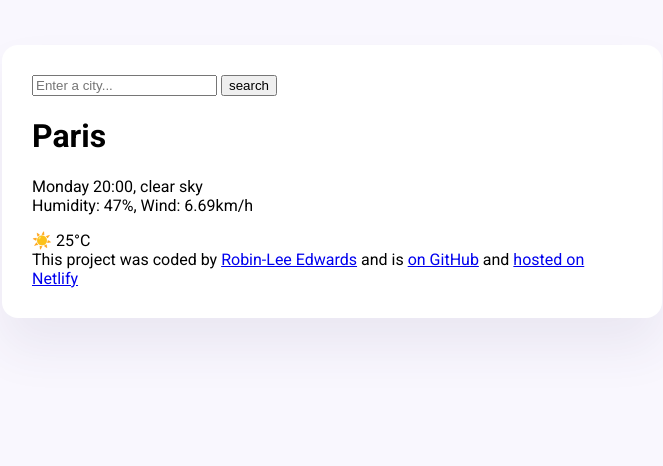
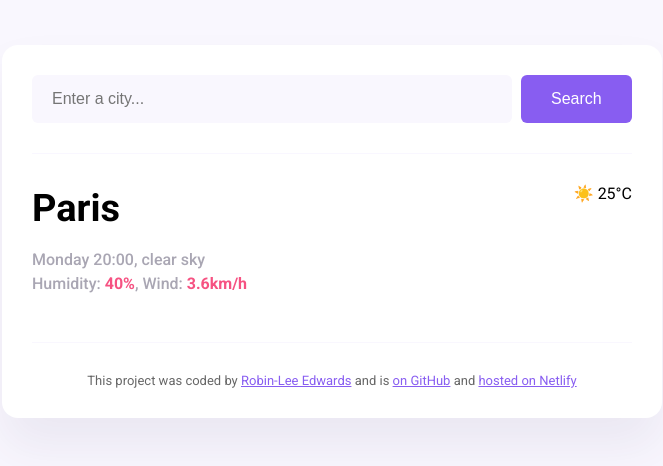
Before and after one commit to RobinLee1404/my-weathersearch-project, a plain HTML site: page index.html in a window 1280 px wide. Shown: the whole page, without its empty margins (308-971 px from the left). Drawn offline with Linux system fonts and the light colour scheme.

Commit message:
Added the basics CSS

```diff
--- a/index.html
+++ b/index.html
@@ -13,26 +13,25 @@
 <div class = weather-app>
 <body>
     <header>
-        <form>
-<input type = "search" placeholder = "Enter a city..." required/>
-<input type = "submit" value = "search"/>
-
-        </form>
+        <form class = "search-form">
+<input type = "Search" placeholder = "Enter a city..." required class = "search-form-input" >
+<input type = "submit" value = "Search" class = "search-form-button">
+  </form>
     </header>
     <main>
-        <h1>Paris</h1>
-    </main>
-    <div>
-   <p>
+        <div class = "weather-app-data">
+            <div>
+        <h1 class = "weather-app-city" id="city">Paris</h1>
+   <p class = "weather-app-details">
 Monday 20:00, clear sky
 <br/>
-Humidity: 47%, Wind: 6.69km/h
+ Humidity: <strong>40%</strong>, Wind:
+              <strong>3.6km/h</strong
    </p>
 </div>
-<div>
-☀️ 25°C
-<br/>
+<div>☀️ 25°C</div>
 </div>
+</main>
    <footer>
     This project was coded by
     <a href = "https://github.com/RobinLee1404/" target="_blank">Robin-Lee Edwards</a> and is</a>
--- a/src/style.css
+++ b/src/style.css
@@ -2,6 +2,13 @@ body {
     background-color: #f9f7fe;
     font-family:  "Roboto", "sans-serif";
 
+}
+header {
+  border-bottom: 1px solid #f9f7ff;
+  padding: 0 0 30px 0;
+}
+a {
+  color: #885df1;
 }
 
 .weather-app {
@@ -12,3 +19,49 @@ body {
     border-radius: 16px;
     padding: 30px;
 }
+.search-form-input {
+    background-color: #f9f7fe;
+    border: none;
+    border-radius: 6px;
+    width: 80%;
+    font-size: 16px;
+    padding: 15px 20px;
+}
+.search-form-button {
+  background: #885df1;
+  padding: 15px 30px;
+  border: none;
+  font-size: 16px;
+  margin-left: 5px;
+  border-radius: 6px;
+  color: white;
+}
+main {
+  padding: 30px 0;
+}
+.weather-app-data {
+display: flex;
+justify-content: space-between;
+}
+.weather-app-city {
+  margin: 0;
+  font-size: 38px;
+  line-height: 48px;
+}
+.weather-app-details {
+  font-size: 16px;
+  color: rgba(39, 33, 66, 0.4);
+  line-height: 24px;
+  font-weight: 500;
+
+}
+.weather-app-details strong {
+color: #f65282;
+}
+footer {
+  border-top: 1px solid #f9f7fe;
+  padding: 30px 0 0 0;
+  text-align: center;
+  font-size: 13px;
+  color: rgba(0, 0, 0, 0.6);
+}
```
